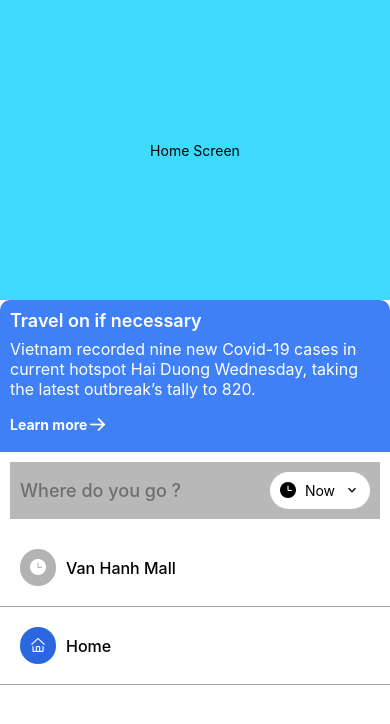
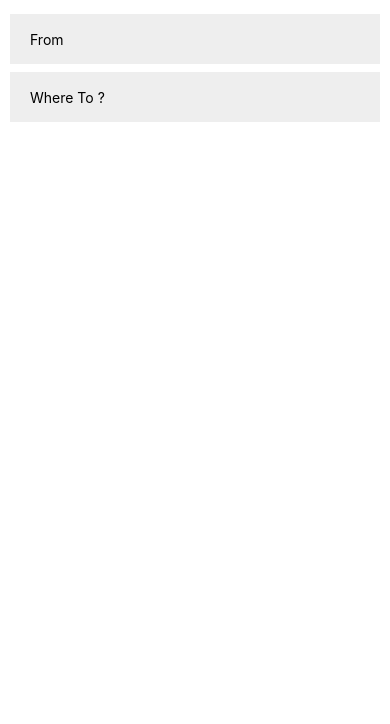
Before and after one commit to giavudangle/rn-uber, a React Native app: screen / in a window 390 px wide. Shown: the top 724 px of the page. Built offline with nearby package versions, Linux system fonts and the light colour scheme.

Commit message:
add from,to destination

```diff
--- a/App.tsx
+++ b/App.tsx
@@ -3,15 +3,17 @@ import React from 'react';
 import { SafeAreaView, StyleSheet, Text, View } from 'react-native';
 import CovidMessage from './src/components/CovidMessage';
 import Search from './src/components/Search';
+import DestinationSearch from './src/screens/DestinationSearch';
 import HomeScreen from './src/screens/Home';
 
 
 export default function App() {
   return (
     <SafeAreaView style={styles.container}>
-      <HomeScreen/>
+      {/* <HomeScreen/>
       <CovidMessage/>
-      <Search/>
+      <Search/> */}
+      <DestinationSearch/>
     </SafeAreaView>
   );
 }
--- /dev/null
+++ b/src/screens/DestinationSearch/index.tsx
@@ -0,0 +1,29 @@
+import React, { useState } from 'react'
+import { View, Text,TextInput, SafeAreaView } from 'react-native'
+
+import styles from './styles';
+
+export default function DestinationSearch() {
+  const [fromText,setFromText] = useState('');
+  const [destinationText,setDestinationText] = useState('');
+
+
+
+  return (
+    <SafeAreaView>
+      <View style={styles.container}>
+        <TextInput
+        value={fromText}
+        onChangeText={(text) => setFromText(text)}
+        style={styles.textInput}
+        placeholder='From'/>
+        <TextInput
+        onChangeText={(text) => setDestinationText(text)}
+        value={destinationText}
+        style={styles.textInput}
+        placeholder='Where To ?'
+        />
+      </View>
+    </SafeAreaView>
+  )
+}
--- /dev/null
+++ b/src/screens/DestinationSearch/styles.ts
@@ -0,0 +1,15 @@
+import {StyleSheet} from 'react-native';
+
+const styles = StyleSheet.create({
+  container:{
+    padding:10,
+  },
+  textInput:{
+    height:50,
+    padding:20,
+    backgroundColor:'#eee',
+    marginVertical:4
+  }
+})
+
+export default styles;
```
